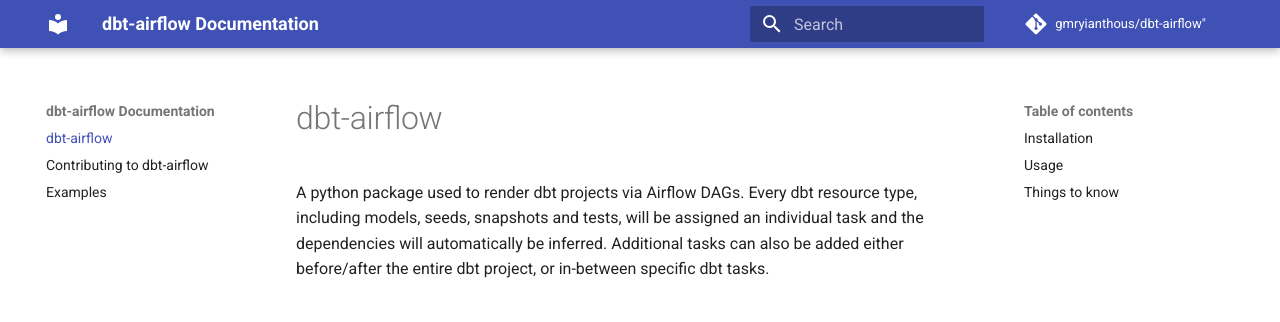
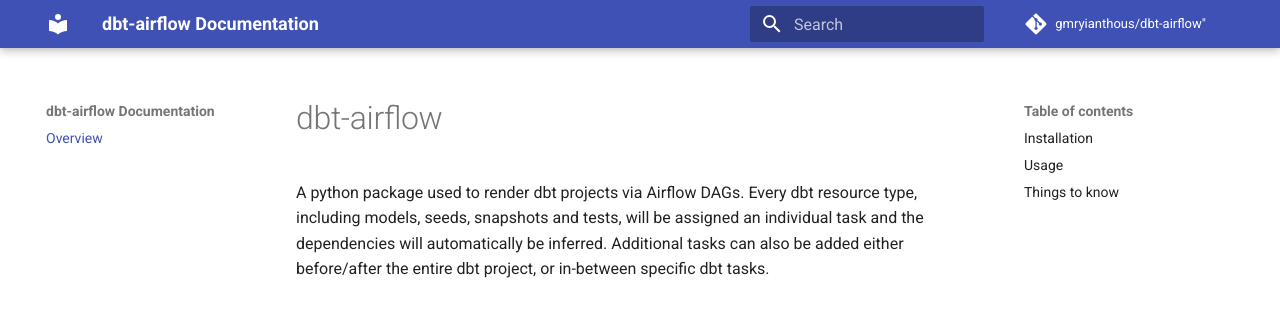
Before and after one commit to gmyrianthous/dbt-airflow, an MkDocs documentation site: the page built from docs/index.md, in a window 1280 px wide. Shown: the top 322 px of the page. Built offline with MkDocs 1.6.1 and Material for MkDocs 9.7.7, drawn with Linux system fonts in a browser that asks for light colours; comment, search, counter and statistics services are not loaded; some of the changed lines change nothing that is shown.

Commit message:
feat(docs): Update docs

```diff
--- a/mkdocs.yml
+++ b/mkdocs.yml
@@ -8,3 +8,15 @@
     - toc.follow
 repo_name: gmryianthous/dbt-airflow"
 repo_url: https://github.com/gmyrianthous/dbt-airflow
+
+nav:
+  - Overview: index.md
+
+plugins:
+  - search
+  - mkdocstrings:
+      handlers:
+        python:
+          options:
+            show_signature_annotations: true
+            separate_signature: true
```
